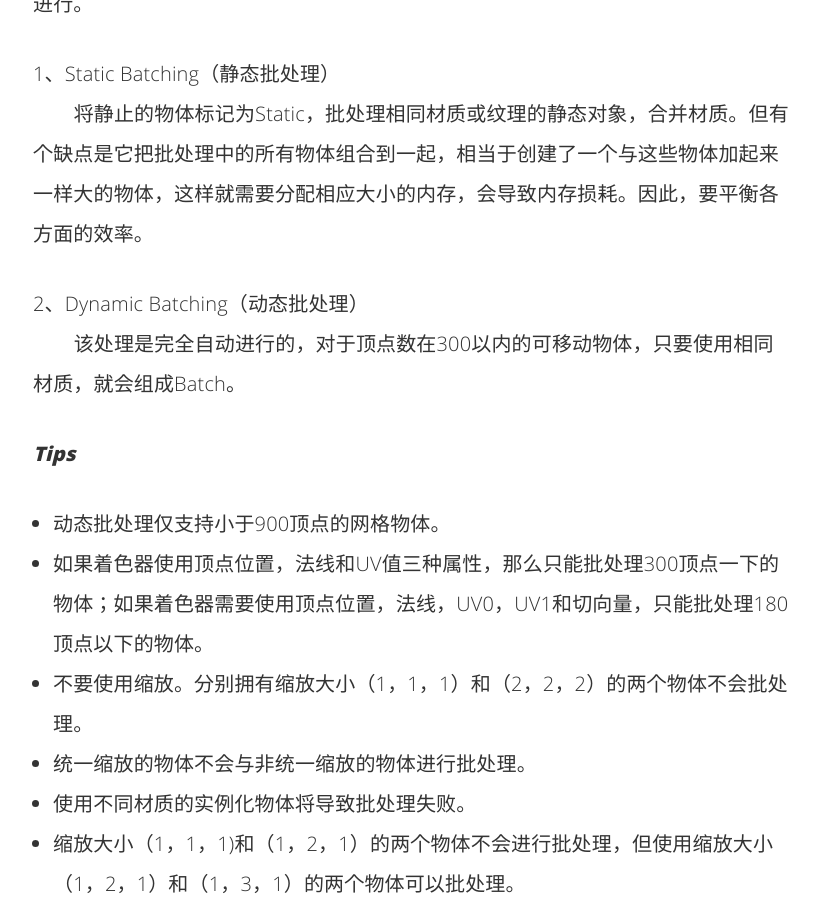
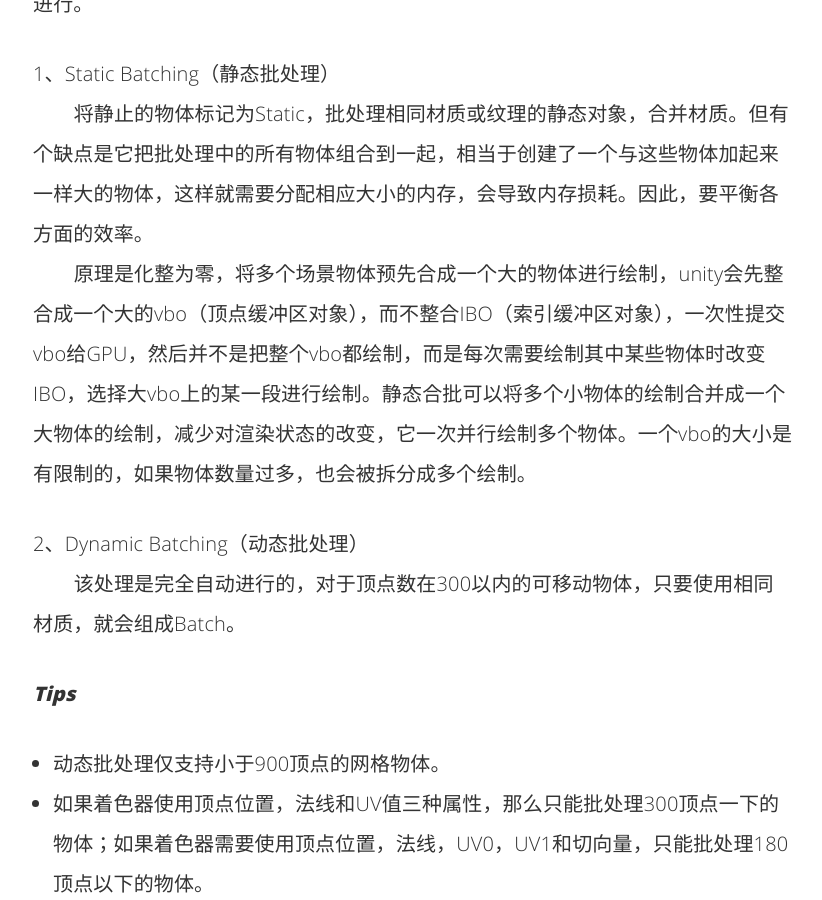
Before and after one commit to BruceQi93/BruceQi93.github.io, a Jekyll site: the page built from _posts/2017-3-10-Optimize-CPU.md, in a window 1280 px wide and 900 px high, scrolled down 1446 px. Shown: the whole window, without its empty margins (227-1049 px from the left). Built offline with Jekyll 4.4.1, drawn with Linux system fonts in a browser that asks for light colours; comment, search, counter and statistics services are not loaded.

Commit message:
update file

```diff
--- a/_posts/2017-3-10-Optimize-CPU.md
+++ b/_posts/2017-3-10-Optimize-CPU.md
@@ -20,6 +20,7 @@ categories:
 
 1、Static Batching（静态批处理）
 &#8194;&#8194;&#8194;&#8194;将静止的物体标记为Static，批处理相同材质或纹理的静态对象，合并材质。但有个缺点是它把批处理中的所有物体组合到一起，相当于创建了一个与这些物体加起来一样大的物体，这样就需要分配相应大小的内存，会导致内存损耗。因此，要平衡各方面的效率。
+&#8194;&#8194;&#8194;&#8194;原理是化整为零，将多个场景物体预先合成一个大的物体进行绘制，unity会先整合成一个大的vbo（顶点缓冲区对象），而不整合IBO（索引缓冲区对象），一次性提交vbo给GPU，然后并不是把整个vbo都绘制，而是每次需要绘制其中某些物体时改变IBO，选择大vbo上的某一段进行绘制。静态合批可以将多个小物体的绘制合并成一个大物体的绘制，减少对渲染状态的改变，它一次并行绘制多个物体。一个vbo的大小是有限制的，如果物体数量过多，也会被拆分成多个绘制。
 
 2、Dynamic Batching（动态批处理）
 &#8194;&#8194;&#8194;&#8194;该处理是完全自动进行的，对于顶点数在300以内的可移动物体，只要使用相同材质，就会组成Batch。
```
